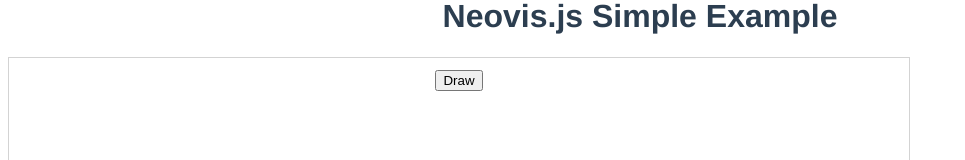
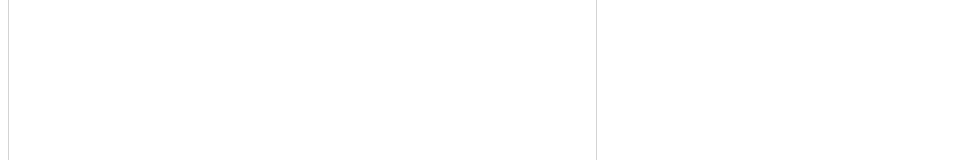
Before and after one commit to emrepbu/graphofthings, a Vue app: page / in a window 1280 px wide. Shown: the part 287-447 px from the top of the page, without its empty margins (0-965 px from the left). Built offline with nearby package versions, Linux system fonts and the light colour scheme.

Commit message:
Design draw button and configure viz

```diff
--- a/src/App.vue
+++ b/src/App.vue
@@ -1,11 +1,10 @@
 <template>
-  <img alt="Vue logo" src="./assets/logo.png">
-  <HelloWorld msg="Welcome to Your Vue.js App"/>
+  <img id="app-logo" alt="Vue logo" src="./assets/logo.png">
   <GraphArea
       server-url="bolt://44.198.170.209:7687"
       server-user="neo4j"
       server-password="launcher-sleds-darts"
-      cypher="call db.schema.visualization()"/>
+      cypher="CALL db.schema.visualization()"/>
 </template>
 
 <script>
@@ -28,4 +27,8 @@ export default {
   color: #2c3e50;
   margin-top: 60px;
 }
+#app-logo {
+  width: 100px;
+  height: 100px;
+}
 </style>
--- a/src/components/GraphArea.vue
+++ b/src/components/GraphArea.vue
@@ -1,47 +1,29 @@
 <template>
   <h1>Neovis.js Simple Example</h1>
-  <div id="viz">
-    <button v-on:click="drawGraph">Draw</button>
-  </div>
+  <div id="viz"/>
+  <button v-on:click="drawGraph" class="draw-button" role="button">Draw </button>
+
 </template>
 
 <script>
 import NeoVis from "neovis.js";
 
 export default {
-  data() {
-    return {
-      viz: NeoVis,
-      config: {}
-    }
-  },
   methods: {
     drawGraph: function () {
-      this.config = {
+      let viz;
+      let config = {
         containerId: "viz",
         neo4j: {
           serverUrl: this.serverUrl,
           serverUser: this.serverUser,
-          serverPassword: this.serverPassword,
+          serverPassword: this.serverPassword
         },
-        labels: {
-          "Character": {
-            label: "name",
-            value: "pagerank",
-            group: "community"
-          }
-        },
-        relationships: {
-          INTERACTS: {
-            value: "weight",
-            caption: true,
-            thickness: "weight",
-          }
-        },
-        initialCypher: this.cypher, //"call db.schema.visualization()"
+        initialCypher: this.cypher
       };
-      this.viz = new NeoVis.default(this.config);
-      this.viz.render();
+
+      viz = new NeoVis(config);
+      viz.render();
     }
   },
   name: "GraphArea",
@@ -56,9 +38,43 @@ export default {
 
 <style scoped>
 #viz {
-  width: 900px;
-  height: 700px;
+  width: 20em;
+  height: 20em;
   border: 1px solid lightgray;
   font: 22pt arial;
 }
+
+.draw-button {
+  background-color: #13aa52;
+  border: 1px solid #13aa52;
+  border-radius: 4px;
+  box-shadow: rgba(0, 0, 0, .1) 0 2px 4px 0;
+  box-sizing: border-box;
+  color: #fff;
+  cursor: pointer;
+  font-family: "Akzidenz Grotesk BQ Medium", -apple-system, BlinkMacSystemFont, sans-serif;
+  font-size: 16px;
+  font-weight: 400;
+  outline: none;
+  outline: 0;
+  padding: 10px 25px;
+  text-align: center;
+  transform: translateY(0);
+  transition: transform 150ms, box-shadow 150ms;
+  user-select: none;
+  -webkit-user-select: none;
+  touch-action: manipulation;
+  margin: 50px;
+}
+
+.draw-button:hover {
+  box-shadow: rgba(0, 0, 0, .15) 0 3px 9px 0;
+  transform: translateY(-2px);
+}
+
+@media (min-width: 768px) {
+  .draw-button {
+    padding: 10px 30px;
+  }
+}
 </style>
```
